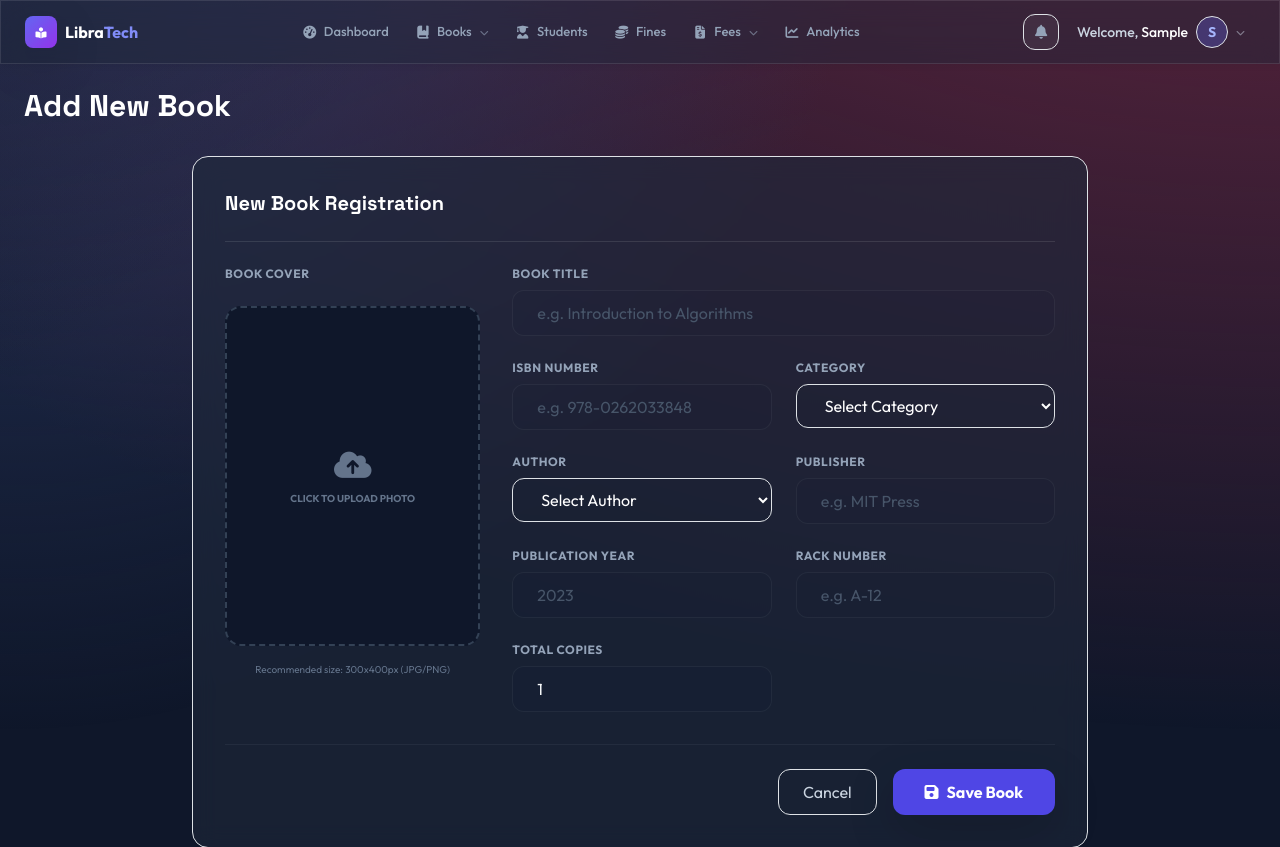
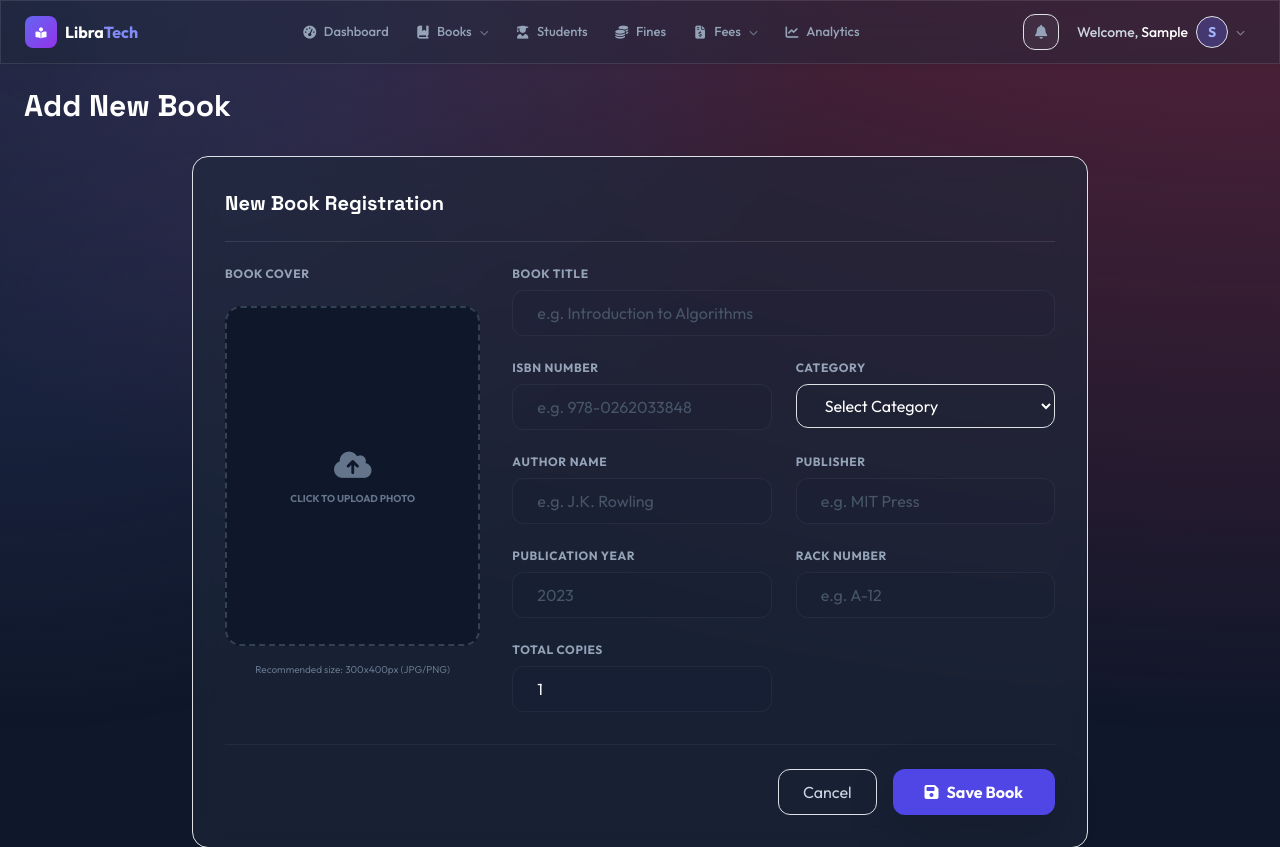
Before and after one commit to Ratandeep-purohit/LibraTech, a Flask app: page /books/add in a window 1280 px wide. Shown: the top 847 px of the page. Run offline with Flask 3, Linux system fonts and the light colour scheme; the visitor is signed in with stand-in values (Sample User, id 1); data that the repository does not hold is empty; some libraries are stand-ins or nearby versions.

Commit message:
Fix PendingRollbackError, publication_year bug, and change author field to text input

```diff
--- a/app.py
+++ b/app.py
@@ -288,6 +288,7 @@ def add_student():
                 flash(f'Student {full_name} added successfully!', 'success')
                 return redirect(url_for('student_list'))
         except Exception as e:
+            db.session.rollback()
             flash(f'Error adding student: {str(e)}', 'danger')
 
     return render_template('admin/add_student.html')
@@ -618,16 +619,31 @@ def add_book():
                     file.save(os.path.join(app.config['UPLOAD_FOLDER'], unique_filename))
                     cover_image = unique_filename
 
+            # Convert to integers, handle empty strings
+            pub_year = request.form.get('year')
+            pub_year = int(pub_year) if pub_year and pub_year.strip() else None
+
+            copies = request.form.get('copies')
+            copies = int(copies) if copies and copies.strip() else 1
+
+            # Find/Create Author
+            author_name = request.form.get('author_name', 'Unknown').strip()
+            author = Author.query.filter(Author.name.ilike(author_name)).first()
+            if not author:
+                author = Author(name=author_name)
+                db.session.add(author)
+                db.session.flush() # Get the ID before committing
+
             new_book = Book(
                 title=request.form['title'],
                 isbn=request.form['isbn'],
                 category_id=request.form['category_id'],
-                author_id=request.form['author_id'],
-                publication_year=request.form['year'],
+                author_id=author.id,
+                publication_year=pub_year,
                 publisher=request.form['publisher'],
                 rack_number=request.form['rack'],
-                total_copies=request.form['copies'],
-                available_copies=request.form['copies'],
+                total_copies=copies,
+                available_copies=copies,
                 cover_image=cover_image
             )
             db.session.add(new_book)
@@ -635,11 +651,11 @@ def add_book():
             flash('Book added successfully!', 'success')
             return redirect(url_for('book_list'))
         except Exception as e:
+            db.session.rollback()
             flash(f'Error adding book: {str(e)}', 'danger')
 
     categories = Category.query.all()
-    authors = Author.query.all()
-    return render_template('librarian/book_form.html', categories=categories, authors=authors)
+    return render_template('librarian/book_form.html', categories=categories)
 
 @app.route('/books/edit/<int:book_id>', methods=['GET', 'POST'])
 @login_required
@@ -660,14 +676,26 @@ def edit_book(book_id):
             book.title = request.form['title']
             book.isbn = request.form['isbn']
             book.category_id = request.form['category_id']
-            book.author_id = request.form['author_id']
-            book.publication_year = request.form['year']
+
+            # Find/Create Author
+            author_name = request.form.get('author_name', 'Unknown').strip()
+            author = Author.query.filter(Author.name.ilike(author_name)).first()
+            if not author:
+                author = Author(name=author_name)
+                db.session.add(author)
+                db.session.flush()
+            book.author_id = author.id
+
+            pub_year = request.form.get('year')
+            book.publication_year = int(pub_year) if pub_year and pub_year.strip() else None
+
             book.publisher = request.form['publisher']
             book.rack_number = request.form['rack']
 
             # Simple stock update: if total copies increase, available also increase
             old_total = book.total_copies
-            new_total = int(request.form['copies'])
+            copies_str = request.form.get('copies')
+            new_total = int(copies_str) if copies_str and copies_str.strip() else old_total
             diff = new_total - old_total
             book.total_copies = new_total
             book.available_copies += diff
@@ -680,8 +708,7 @@ def edit_book(book_id):
             flash(f'Error updating book: {str(e)}', 'danger')
 
     categories = Category.query.all()
-    authors = Author.query.all()
-    return render_template('librarian/book_form.html', book=book, categories=categories, authors=authors)
+    return render_template('librarian/book_form.html', book=book, categories=categories)
 
 @app.route('/books/delete/<int:book_id>', methods=['POST'])
 @login_required
@@ -973,19 +1000,24 @@ def issue_book():
             flash('Book not available.', 'warning')
             return redirect(url_for('issue_book'))
 
-        # Create issue
-        new_issue = Issue(
-            user_id=student.id,
-            book_id=book.id,
-            due_date=datetime.now(timezone.utc).replace(tzinfo=None) + timedelta(days=14), # 2 weeks default
-            status='issued'
-        )
-        book.available_copies -= 1
-        db.session.add(new_issue)
-        db.session.commit()
-
-        flash(f'Book issued to {student.full_name}. Due date: {new_issue.due_date.date()}', 'success')
-        return redirect(url_for('librarian_dashboard'))
+        try:
+            # Create issue
+            new_issue = Issue(
+                user_id=student.id,
+                book_id=book.id,
+                due_date=datetime.now(timezone.utc).replace(tzinfo=None) + timedelta(days=14), # 2 weeks default
+                status='issued'
+            )
+            book.available_copies -= 1
+            db.session.add(new_issue)
+            db.session.commit()
+
+            flash(f'Book issued to {student.full_name}. Due date: {new_issue.due_date.date()}', 'success')
+            return redirect(url_for('librarian_dashboard'))
+        except Exception as e:
+            db.session.rollback()
+            flash(f'Error issuing book: {str(e)}', 'danger')
+            return redirect(url_for('issue_book'))
 
     return render_template('librarian/issue_book.html')
 
@@ -1137,25 +1169,30 @@ def return_book_process(issue_id):
         flash('Book already returned.', 'warning')
         return redirect(url_for('librarian_dashboard'))
 
-    issue.return_date = datetime.now(timezone.utc).replace(tzinfo=None)
-    issue.status = 'returned'
-    issue.book.available_copies += 1
-
-    # Calculate fine logic (simplified)
-    # If returned after due date
-    if issue.return_date > issue.due_date:
-        overdue_days = (issue.return_date - issue.due_date).days
-        fine_amount = overdue_days * 5.0 # 5 currency units per day
-        if fine_amount > 0:
-            fine = Fine(amount=fine_amount, issue_id=issue.id)
-            db.session.add(fine)
-            flash(f'Book returned late! Fine: {fine_amount}', 'warning')
+    try:
+        issue.return_date = datetime.now(timezone.utc).replace(tzinfo=None)
+        issue.status = 'returned'
+        issue.book.available_copies += 1
+
+        # Calculate fine logic (simplified)
+        # If returned after due date
+        if issue.return_date > issue.due_date:
+            overdue_days = (issue.return_date - issue.due_date).days
+            fine_amount = overdue_days * 5.0 # 5 currency units per day
+            if fine_amount > 0:
+                fine = Fine(amount=fine_amount, issue_id=issue.id)
+                db.session.add(fine)
+                flash(f'Book returned late! Fine: {fine_amount}', 'warning')
+            else:
+                flash('Book returned successfully.', 'success')
         else:
-             flash('Book returned successfully.', 'success')
-    else:
-        flash('Book returned successfully.', 'success')
-
-    db.session.commit()
+            flash('Book returned successfully.', 'success')
+
+        db.session.commit()
+    except Exception as e:
+        db.session.rollback()
+        flash(f'Error processing return: {str(e)}', 'danger')
+
     return redirect(url_for('librarian_dashboard'))
 
 # --- ANALYTICS & REPORTS ---
--- a/config.py
+++ b/config.py
@@ -8,7 +8,7 @@ class Config:
     # Format: mysql+mysqlconnector://username:password@hostname/databasename
     # User must replace these credentials
     DB_USER = 'root'
-    DB_PASS = 'Rashmi I Love you so much jaan'
+    DB_PASS = 'R@j@t2004'
     DB_HOST = 'localhost'
     DB_NAME = 'library'
 
--- a/templates/librarian/book_form.html
+++ b/templates/librarian/book_form.html
@@ -82,16 +82,10 @@
                     <!-- Author -->
                     <div>
                         <label
-                            class="block text-xs font-bold text-slate-400 uppercase tracking-wider mb-2">Author</label>
-                        <select name="author_id"
-                            class="w-full bg-slate-900/50 border border-slate-700 rounded-xl py-2.5 px-4 text-white focus:outline-none focus:border-indigo-500 focus:ring-1 focus:ring-indigo-500 transition-colors"
-                            required>
-                            <option value="" disabled {{ 'selected' if not book }}>Select Author</option>
-                            {% for a in authors %}
-                            <option value="{{ a.id }}" {{ 'selected' if book and book.author_id==a.id }}>{{ a.name }}
-                            </option>
-                            {% endfor %}
-                        </select>
+                            class="block text-xs font-bold text-slate-400 uppercase tracking-wider mb-2">Author Name</label>
+                        <input type="text" name="author_name" value="{{ book.author.name if book else '' }}"
+                            class="w-full bg-slate-900/50 border border-slate-700 rounded-xl py-2.5 px-4 text-white placeholder-slate-600 focus:outline-none focus:border-indigo-500 focus:ring-1 focus:ring-indigo-500 transition-colors"
+                            required placeholder="e.g. J.K. Rowling">
                     </div>
 
                     <!-- Publisher -->
```
Also changed, not shown: internship_progress_report.md (added, +23 -0 lines).
